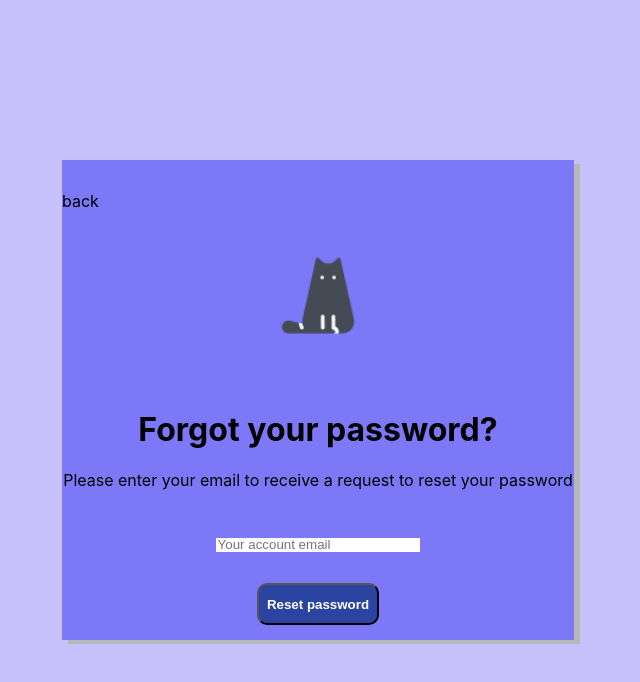
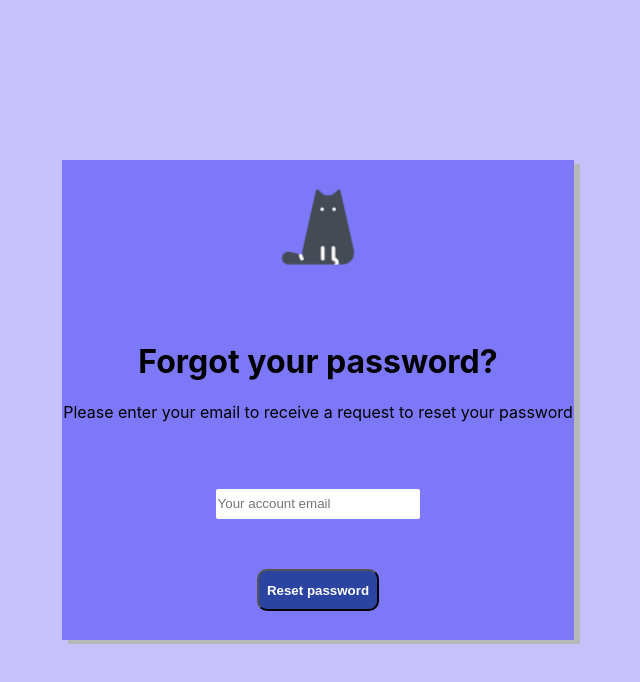
Before and after one commit to mackneupart/chat-app-TxID, a React (Create React App) app: page /passwordReset in a window 1280 px wide. Shown: the top 682 px of the page, without its empty margins (322-962 px from the left). Built offline with nearby package versions, Linux system fonts and the light colour scheme; what @parse/react, parse would draw is missing.

Commit message:
change height on inputfield passwordreseet

```diff
--- a/src/Pages/PasswordRequest.js/PasswordReset.css
+++ b/src/Pages/PasswordRequest.js/PasswordReset.css
@@ -12,9 +12,7 @@
     justify-items: center;
 }
 
-.go-back{
-   margin-right: auto;
-}
+
 .heading-top{
 text-align: center;
 align-items: center;
@@ -25,5 +23,6 @@ align-items: center;
     align-items: center;
     justify-content: center;
     max-width: 40%;
-    height: 30%;
+    height: 40%;
+    border-radius: 2px;
   }
--- a/src/Pages/PasswordRequest.js/PasswordReset.js
+++ b/src/Pages/PasswordRequest.js/PasswordReset.js
@@ -1,12 +1,10 @@
 import { useState } from "react";
-import { useNavigate } from "react-router-dom";
 import Parse from "parse";
 import "../../DesignSystem/grid.css";
 import "./PasswordReset.css";
 import Button from "../../Components/Button/Button";
 
 export default function PasswordReset() {
-  const navigate = useNavigate();
   const [email, setEmail] = useState("");
 
   const checkEmail = async () => {
@@ -45,16 +43,12 @@ export default function PasswordReset() {
     }
   };
 
-  function goBack() {
-    navigate("/");
-  }
   return (
-    <div>
     <div className="password-reset">
       <div className="purple-box">
-          <p className="go-back" onClick={goBack}>
+        {/* <p className="go-back" onClick={goBack}>
             back
-          </p>
+          </p> */}
         <div className="heading-top">
           <img
             className="header-logo"
@@ -63,8 +57,7 @@ export default function PasswordReset() {
           />
           <h1 className="heading">Forgot your password?</h1>
           <p>
-              Please enter your email to receive a request to reset your
-              password
+            Please enter your email to receive a request to reset your password
           </p>
         </div>
 
@@ -77,6 +70,5 @@ export default function PasswordReset() {
         <Button text="Reset password" click={checkEmail} />
       </div>
     </div>
-    </div>
   );
 }
```
Lines whose indentation alone changed are shown as unchanged.
